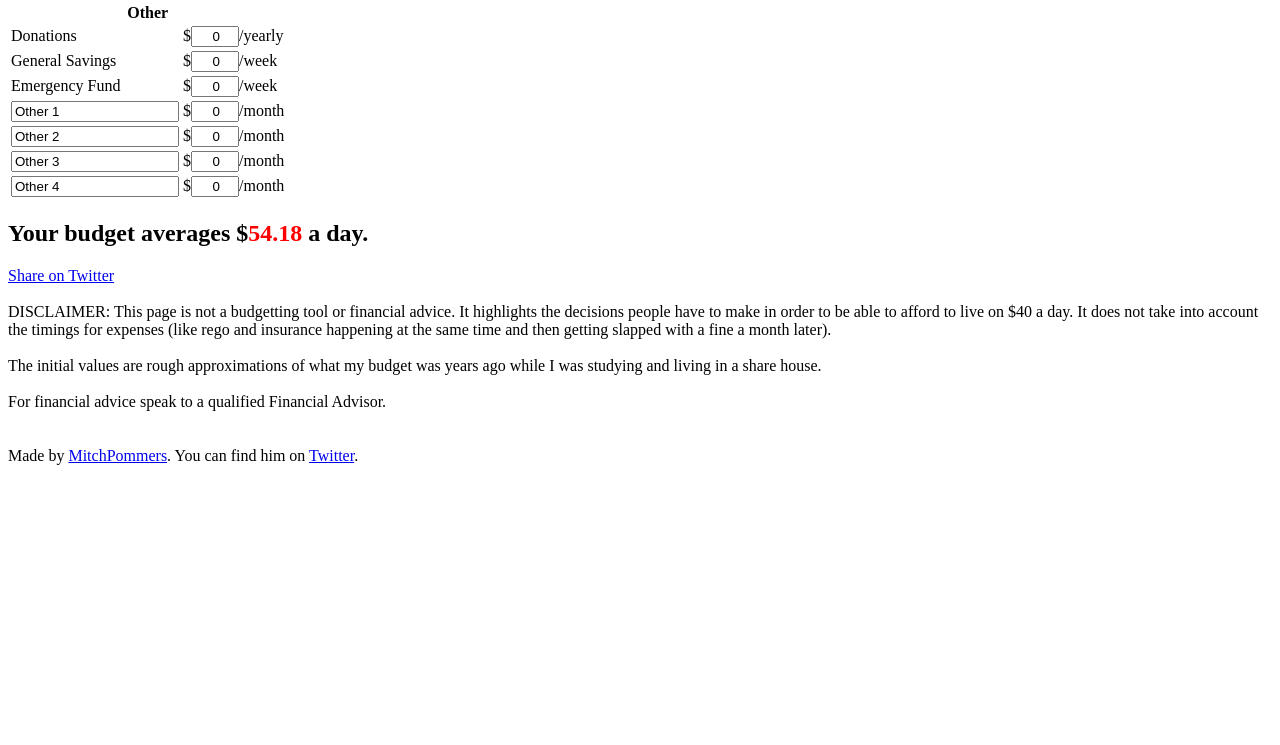
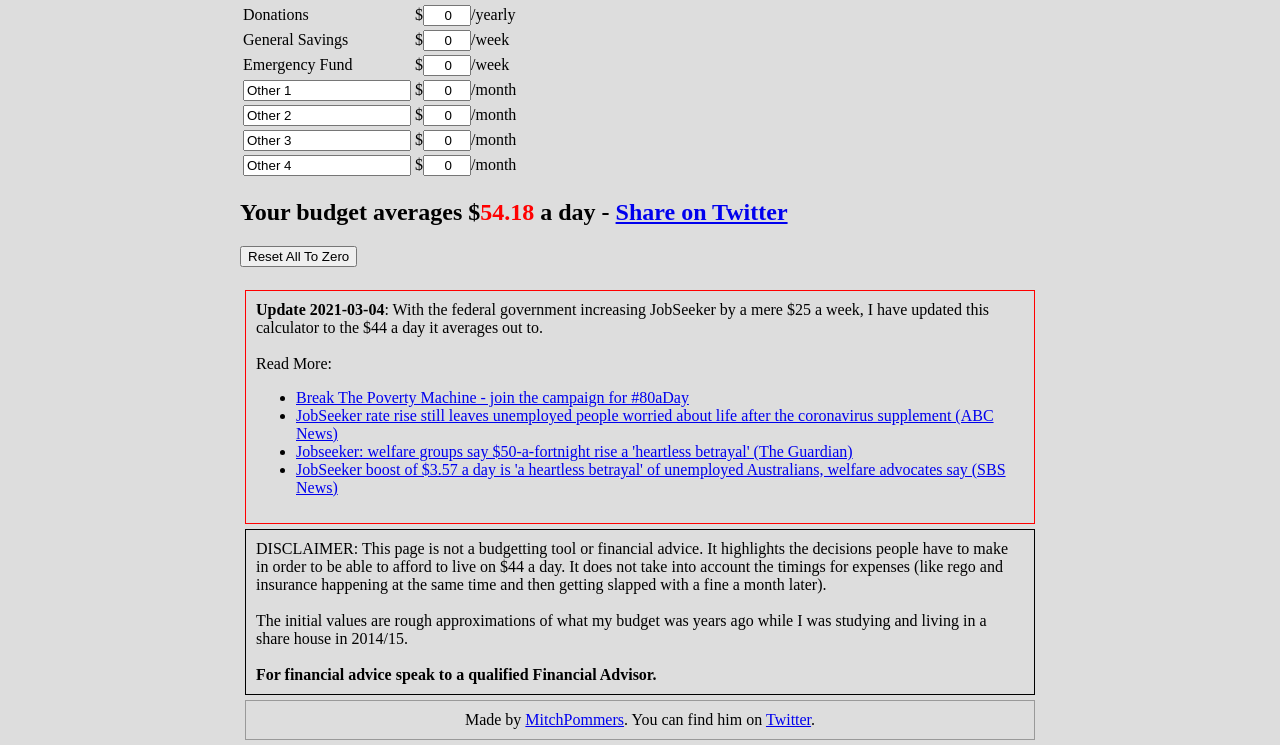
Before and after one commit to mpomery/40dollarsaday, a plain HTML site: page index.html in a window 1280 px wide. Shown: the part 760-1505 px from the top of the page. Before the commit the page ends 1233 px from the top, so only its background shows below. Drawn offline with Linux system fonts and the light colour scheme.

Commit message:
Update for $44 dollars a day

```diff
--- a/index.html
+++ b/index.html
@@ -1,9 +1,22 @@
 <!DOCTYPE html>
 <html>
 <head>
-    <title>$40 A Day</title>
+    <title>$44 A Day</title>
+
     <meta name="viewport" content="width=device-width, initial-scale=1">
     <style type="text/css">
+        html, body {
+            padding: 0;
+            margin: 0;
+        }
+
+        body {
+            max-width: 800px;
+            margin-left: auto;
+            margin-right: auto;
+            background: #DDDDDD;
+        }
+
         input[type="number"] {
             width: 3em;
             text-align: right;
@@ -34,11 +47,36 @@
         .yearly::before {
             content: "$";
         }
+
+        .update {
+            border: 1px solid #FF0000;
+            padding: 10px;
+            margin: 5px;
+        }
+
+        .disclaimer {
+            border: 1px solid #000000;
+            padding: 10px;
+            margin: 5px;
+        }
+
+        .disclaimer {
+            border: 1px solid #000000;
+            padding: 10px;
+            margin: 5px;
+        }
+
+        .footer {
+            border: 1px solid #999999;
+            padding: 10px;
+            margin: 5px;
+            text-align: center;
+        }
+
     </style>
 </head>
 <body>
-    <h1>What does your budget look like at $40 a day?</h1>
-    <button onclick="javascipt:clearAll();">Reset To Zero</button>
+    <h1>What does your budget look like at $44 a day?</h1>
     <table>
         <tr><th colspan="2">Basics</th></tr>
         <tr><td>Rent</td><td><span class="weekly"><input type="number" min="0" step="1" value="150"></span></td></tr>
@@ -76,20 +114,29 @@
         <tr><td><input type="text" value="Other 3"></td><td><span class="monthly"><input type="number" min="0" step="1" value="0"></span></td></tr>
         <tr><td><input type="text" value="Other 4"></td><td><span class="monthly"><input type="number" min="0" step="1" value="0"></span></td></tr>
     </table>
-
-    <h2>Your budget averages $<span id="dailybudget">40</span> a day.</h2>
-    <a href="https://twitter.com/intent/tweet?text=I%20checked%20what%20my%20daily%20budget%20was%20on%20https%3A//www.pommers.org/40dollarsaday/" id="tweetbutton">Share on Twitter</a>
-    <br><br>
+    <h2>Your budget averages $<span id="dailybudget">44</span> a day - <a href="https://twitter.com/intent/tweet?text=I%20checked%20what%20my%20daily%20budget%20was%20on%20https%3A//www.pommers.org/40dollarsaday/" id="tweetbutton">Share on Twitter</a></h2>
+    <button onclick="javascipt:clearAll();">Reset All To Zero</button><br />
+    <br />
+    <div class="update">
+        <strong>Update 2021-03-04</strong>: With the federal government increasing JobSeeker by a mere $25 a week, I have updated this calculator to the $44 a day it averages out to.<br />
+        <br />
+        Read More:
+        <ul>
+                <li><a href="https://www.80aday.org/">Break The Poverty Machine - join the campaign for #80aDay</a></li>
+                <li><a href="https://www.abc.net.au/news/2021-02-24/unemployed-worry-coronavirus-supplement-cut-with-jobseeker-rise/13185304"> JobSeeker rate rise still leaves unemployed people worried about life after the coronavirus supplement (ABC News)</a></li>
+                <li><a href="https://www.theguardian.com/australia-news/2021/feb/23/jobseeker-welfare-groups-say-50-a-fortnight-rise-a-heartless-betrayal">Jobseeker: welfare groups say $50-a-fortnight rise a 'heartless betrayal' (The Guardian)</a></li>
+                <li><a href="https://www.sbs.com.au/news/jobseeker-boost-of-3-57-a-day-is-a-heartless-betrayal-of-unemployed-australians-welfare-advocates-say">JobSeeker boost of $3.57 a day is 'a heartless betrayal' of unemployed Australians, welfare advocates say (SBS News)</a></li>
+        </ul>
+    </div>
     <div class="disclaimer">
         DISCLAIMER: This page is not a budgetting tool or financial advice.
-        It highlights the decisions people have to make in order to be able to afford to live on $40 a day.
+        It highlights the decisions people have to make in order to be able to afford to live on $44 a day.
         It does not take into account the timings for expenses (like rego and insurance happening at the same time and then getting slapped with a fine a month later).
         <br><br>
-        The initial values are rough approximations of what my budget was years ago while I was studying and living in a share house.
+        The initial values are rough approximations of what my budget was years ago while I was studying and living in a share house in 2014/15.
         <br><br>
-        For financial advice speak to a qualified Financial Advisor.
+        <strong>For financial advice speak to a qualified Financial Advisor.</strong>
     </div>
-    <br><br>
     <div class="footer">
             Made by <a href="https://www.pommers.org/">MitchPommers</a>. You can find him on <a href="https://twitter.com/MitchPommers">Twitter</a>.
     </div>
@@ -128,7 +175,7 @@
             dailybudget = dailybudget.toFixed(2);
             document.getElementById("dailybudget").innerText = dailybudget;
 
-            if (dailybudget >= 40) {
+            if (dailybudget >= 44) {
                 document.getElementById("dailybudget").style.color = "red";
             }
             else {
```
